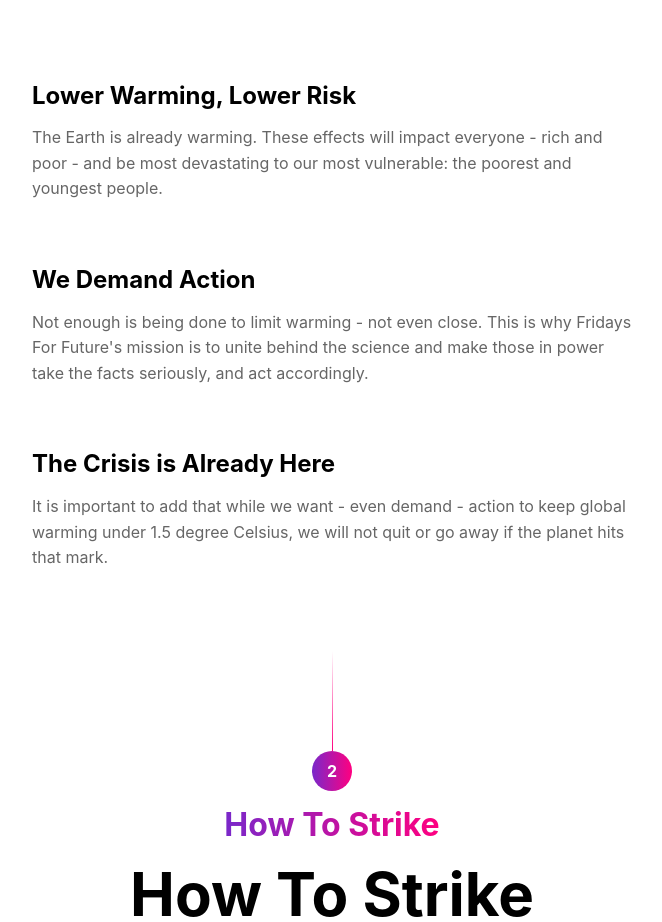
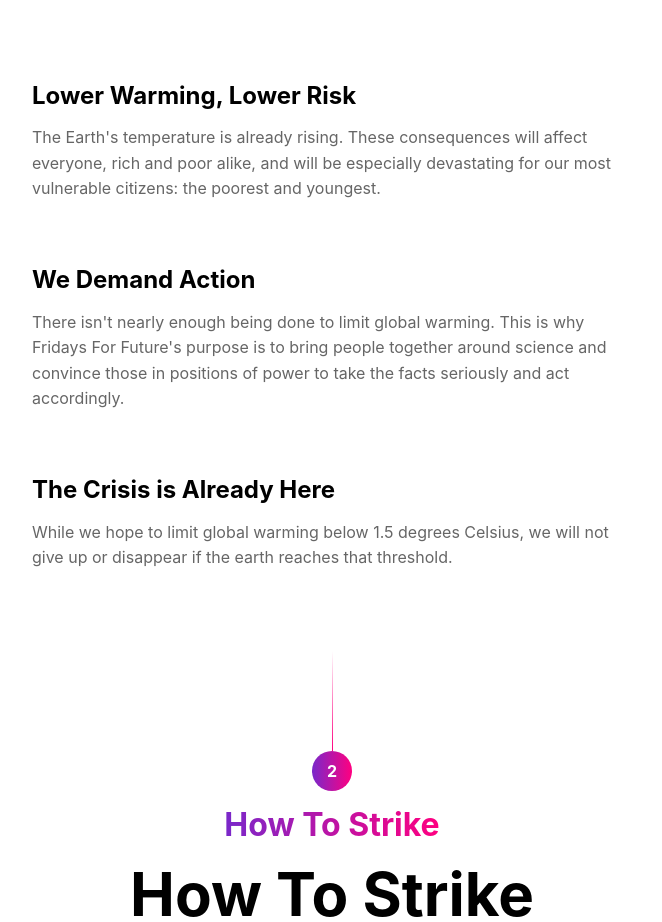
Before and after one commit to trif0lium/fff, a React (Vite) app in the folder react/: page / in a window 1280 px wide. Shown: the part 1260-2182 px from the top of the page, without its empty margins (308-970 px from the left). Built offline with nearby package versions, Linux system fonts and the light colour scheme.

Commit message:
chore(components/ReasonsToStrike): paraphrase

```diff
--- a/react/src/components/ReasonsToStrike.tsx
+++ b/react/src/components/ReasonsToStrike.tsx
@@ -18,15 +18,15 @@ export const ReasonsToStrike = () => {
   <div style={{ maxWidth: "600px" }}>
     <div style={{ marginBottom: "64px" }}>
       <Title>Lower Warming, Lower Risk</Title>
-      <Paragraph>The Earth is already warming. These effects will impact everyone - rich and poor - and be most devastating to our most vulnerable: the poorest and youngest people.</Paragraph>
+      <Paragraph>The Earth's temperature is already rising. These consequences will affect everyone, rich and poor alike, and will be especially devastating for our most vulnerable citizens: the poorest and youngest.</Paragraph>
     </div>
     <div style={{ marginBottom: "64px" }}>
       <Title>We Demand Action</Title>
-      <Paragraph>Not enough is being done to limit warming - not even close. This is why Fridays For Future's mission is to unite behind the science and make those in power take the facts seriously, and act accordingly.</Paragraph>
+      <Paragraph>There isn't nearly enough being done to limit global warming. This is why Fridays For Future's purpose is to bring people together around science and convince those in positions of power to take the facts seriously and act accordingly.</Paragraph>
     </div>
     <div>
       <Title>The Crisis is Already Here</Title>
-      <Paragraph>It is important to add that while we want - even demand - action to keep global warming under 1.5 degree Celsius, we will not quit or go away if the planet hits that mark.</Paragraph>
+      <Paragraph>While we hope to limit global warming below 1.5 degrees Celsius, we will not give up or disappear if the earth reaches that threshold.</Paragraph>
     </div>
   </div>
   </div>
```
